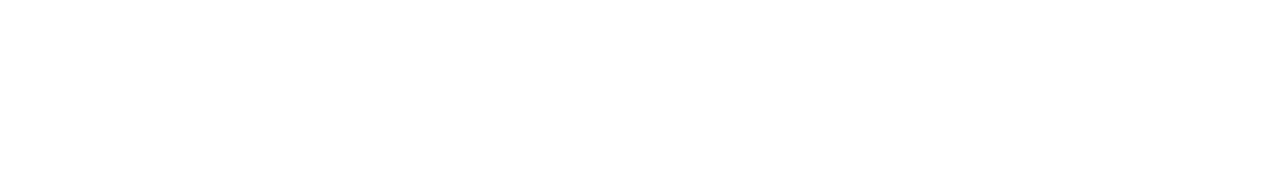
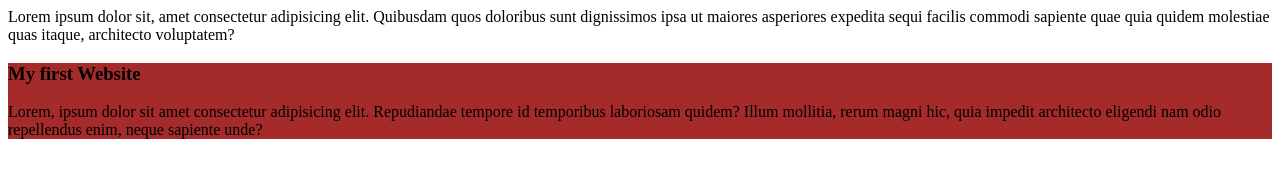
Before and after one commit to Ahonaf15/my-simple-website, a plain HTML site: page index.html in a window 1280 px wide. Drawn offline with Linux system fonts and the light colour scheme.

Commit message:
added the first blog

```diff
--- a/index.html
+++ b/index.html
@@ -3,10 +3,14 @@
 <head>
     <meta charset="UTF-8">
     <meta name="viewport" content="width=device-width, initial-scale=1.0">
-    <title>My simple Website
-    </title>
+    <title>My first Website</title>
+    <link rel="stylesheet" href="styles/blog.css"
+    <p>Lorem ipsum dolor sit, amet consectetur adipisicing elit. Quibusdam quos doloribus sunt dignissimos ipsa ut maiores asperiores expedita sequi facilis commodi sapiente quae quia quidem molestiae quas itaque, architecto voluptatem?</p>
 </head>
 <body>
-
+    <div>
+        <h3>My first Website</h3>
+        <p>Lorem, ipsum dolor sit amet consectetur adipisicing elit. Repudiandae tempore id temporibus laboriosam quidem? Illum mollitia, rerum magni hic, quia impedit architecto eligendi nam odio repellendus enim, neque sapiente unde?</p>
+    </div>
 </body>
 </html>
--- /dev/null
+++ b/styles/blog.css
@@ -0,0 +1,4 @@
+div{
+    background-color: brown;
+    padding: 10;
+}
```
